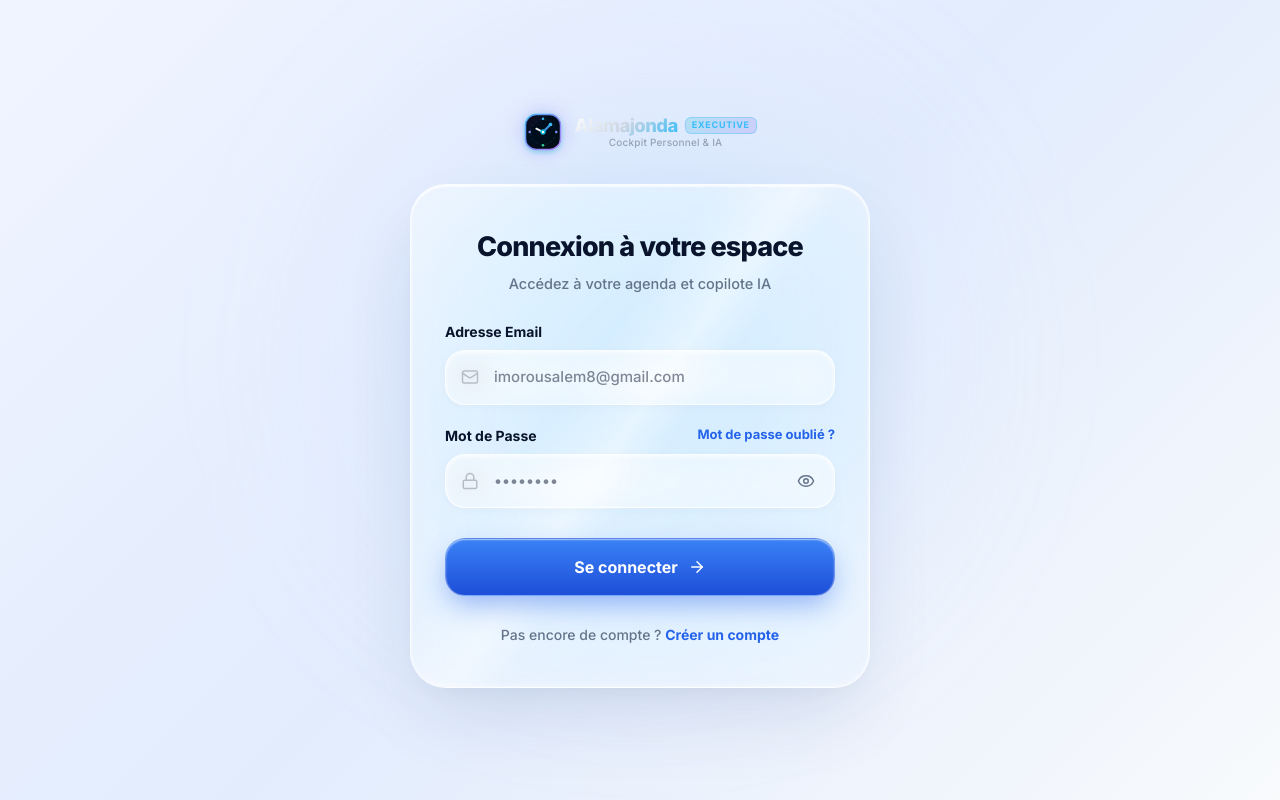
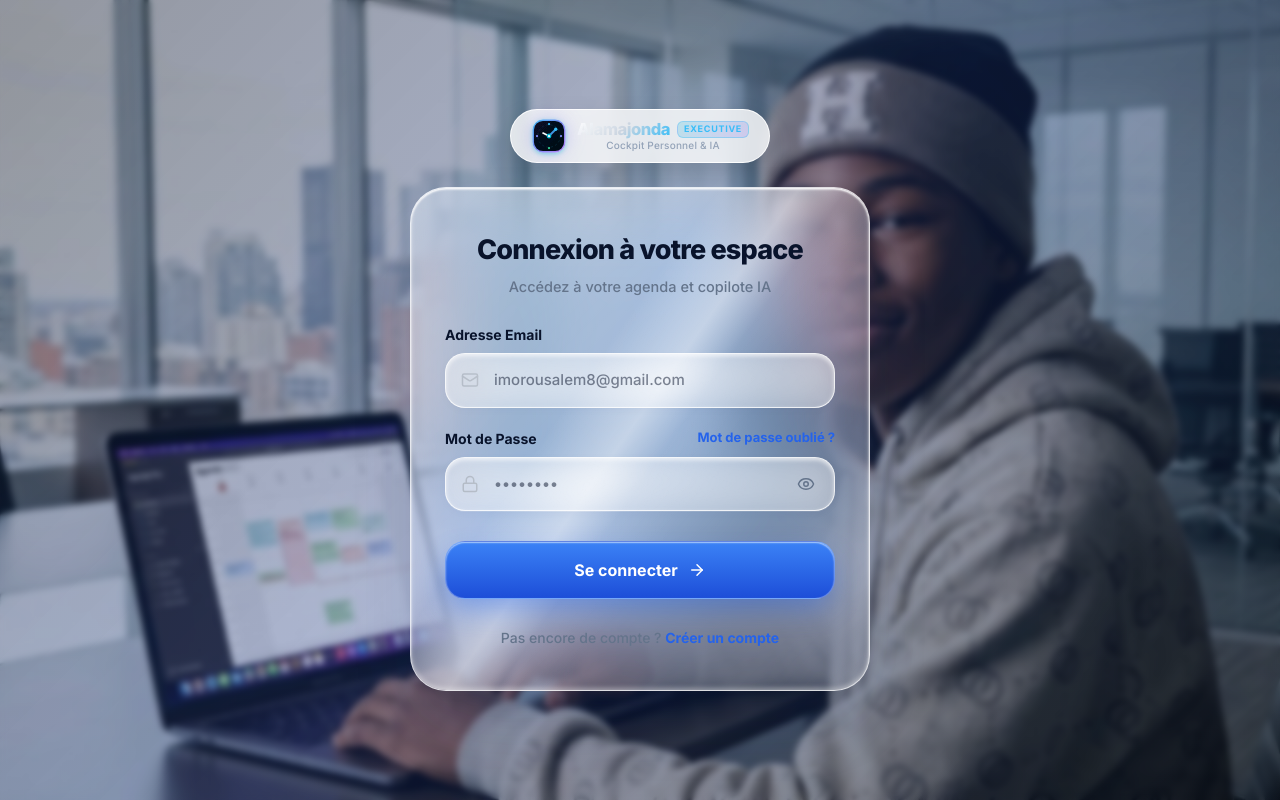
Before and after one commit to imorousalem8-sys/agenda, a Next.js app: page /login in a window 1280 px wide. Built offline with nearby package versions, Linux system fonts and the light colour scheme.

Commit message:
feat: set user background photo behind frosted glassmorphism auth card

```diff
--- a/app/login/page.tsx
+++ b/app/login/page.tsx
@@ -144,7 +144,10 @@ export default function LoginPage() {
     <div
       style={{
         minHeight: "100vh",
-        background: "linear-gradient(135deg, #f0f4ff 0%, #e2ecfd 50%, #f8fafc 100%)",
+        backgroundImage: "url('/images/auth-bg.jpg')",
+        backgroundSize: "cover",
+        backgroundPosition: "center 30%",
+        backgroundRepeat: "no-repeat",
         color: "#09132b",
         fontFamily: "'Inter', system-ui, sans-serif",
         display: "flex",
@@ -155,27 +158,39 @@ export default function LoginPage() {
         position: "relative",
       }}
     >
-      {/* Background ambient light and halos */}
+      {/* Darkening & Soft Ambient Tint Overlay for Optimal Contrast */}
       <div
         style={{
           position: "absolute",
-          top: "10%",
-          left: "50%",
-          transform: "translateX(-50%)",
-          width: "700px",
-          height: "550px",
-          borderRadius: "50%",
-          background: "radial-gradient(circle, rgba(147, 197, 253, 0.45) 0%, rgba(191, 219, 254, 0.25) 45%, transparent 70%)",
-          filter: "blur(90px)",
-          pointerEvents: "none",
+          top: 0,
+          left: 0,
+          right: 0,
+          bottom: 0,
+          background: "linear-gradient(135deg, rgba(15, 23, 42, 0.45) 0%, rgba(30, 58, 138, 0.35) 50%, rgba(15, 23, 42, 0.5) 100%)",
+          backdropFilter: "blur(3px)",
+          WebkitBackdropFilter: "blur(3px)",
           zIndex: 0,
         }}
       />
 
       {/* Brand Header */}
-      <div style={{ position: "relative", zIndex: 2, marginBottom: "26px", textAlign: "center" }}>
-        <Link href="/" style={{ textDecoration: "none", display: "inline-block" }}>
-          <Logo size={40} showText={true} />
+      <div style={{ position: "relative", zIndex: 2, marginBottom: "24px", textAlign: "center" }}>
+        <Link
+          href="/"
+          style={{
+            textDecoration: "none",
+            display: "inline-flex",
+            alignItems: "center",
+            background: "rgba(255, 255, 255, 0.8)",
+            backdropFilter: "blur(20px)",
+            WebkitBackdropFilter: "blur(20px)",
+            padding: "8px 20px",
+            borderRadius: "999px",
+            border: "1px solid rgba(255, 255, 255, 0.9)",
+            boxShadow: "0 10px 25px rgba(0, 0, 0, 0.15)",
+          }}
+        >
+          <Logo size={36} showText={true} />
         </Link>
       </div>
 
--- a/app/register/page.tsx
+++ b/app/register/page.tsx
@@ -171,7 +171,10 @@ export default function RegisterPage() {
     <div
       style={{
         minHeight: "100vh",
-        background: "linear-gradient(135deg, #f0f4ff 0%, #e2ecfd 50%, #f8fafc 100%)",
+        backgroundImage: "url('/images/auth-bg.jpg')",
+        backgroundSize: "cover",
+        backgroundPosition: "center 30%",
+        backgroundRepeat: "no-repeat",
         color: "#09132b",
         fontFamily: "'Inter', system-ui, sans-serif",
         display: "flex",
@@ -182,27 +185,39 @@ export default function RegisterPage() {
         position: "relative",
       }}
     >
-      {/* Background ambient light and halos */}
+      {/* Darkening & Soft Ambient Tint Overlay for Optimal Contrast */}
       <div
         style={{
           position: "absolute",
-          top: "10%",
-          left: "50%",
-          transform: "translateX(-50%)",
-          width: "700px",
-          height: "550px",
-          borderRadius: "50%",
-          background: "radial-gradient(circle, rgba(147, 197, 253, 0.45) 0%, rgba(191, 219, 254, 0.25) 45%, transparent 70%)",
-          filter: "blur(90px)",
-          pointerEvents: "none",
+          top: 0,
+          left: 0,
+          right: 0,
+          bottom: 0,
+          background: "linear-gradient(135deg, rgba(15, 23, 42, 0.45) 0%, rgba(30, 58, 138, 0.35) 50%, rgba(15, 23, 42, 0.5) 100%)",
+          backdropFilter: "blur(3px)",
+          WebkitBackdropFilter: "blur(3px)",
           zIndex: 0,
         }}
       />
 
       {/* Brand Header */}
-      <div style={{ position: "relative", zIndex: 2, marginBottom: "26px", textAlign: "center" }}>
-        <Link href="/" style={{ textDecoration: "none", display: "inline-block" }}>
-          <Logo size={40} showText={true} />
+      <div style={{ position: "relative", zIndex: 2, marginBottom: "24px", textAlign: "center" }}>
+        <Link
+          href="/"
+          style={{
+            textDecoration: "none",
+            display: "inline-flex",
+            alignItems: "center",
+            background: "rgba(255, 255, 255, 0.8)",
+            backdropFilter: "blur(20px)",
+            WebkitBackdropFilter: "blur(20px)",
+            padding: "8px 20px",
+            borderRadius: "999px",
+            border: "1px solid rgba(255, 255, 255, 0.9)",
+            boxShadow: "0 10px 25px rgba(0, 0, 0, 0.15)",
+          }}
+        >
+          <Logo size={36} showText={true} />
         </Link>
       </div>
 
```
Also changed, not shown: public/images/auth-bg.jpg (added).
